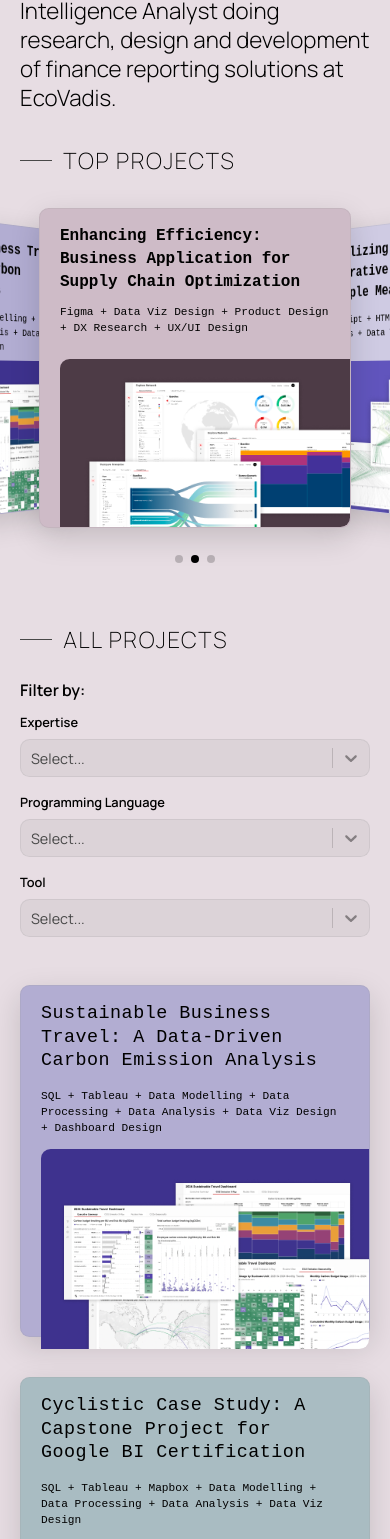
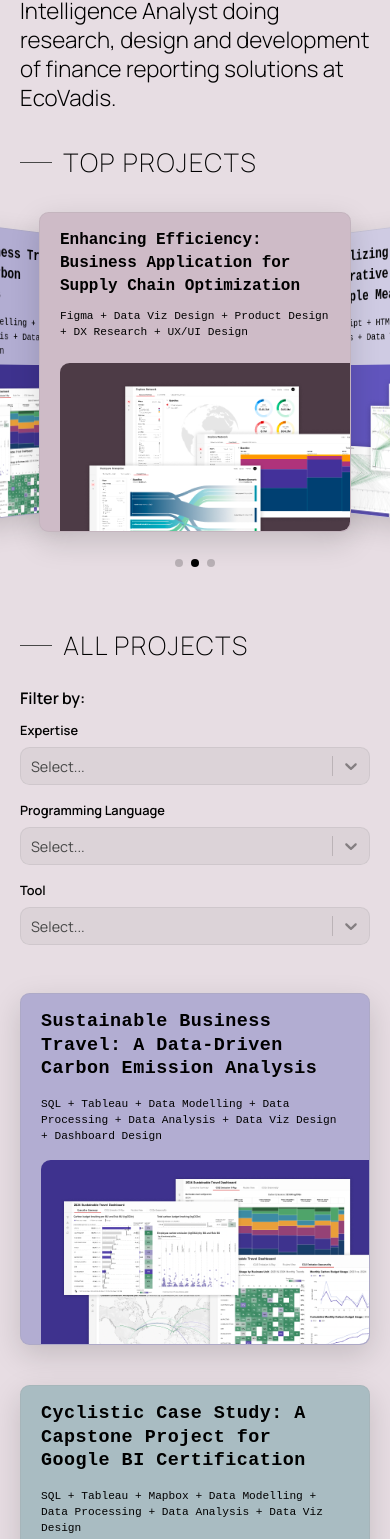
Before and after one commit to LiwiaWagner/Portfolio-Liwia-Wagner, a React (Create React App) app: page / in a window 390 px wide. Shown: the part 311-1850 px from the top of the page. Built offline with nearby package versions, Linux system fonts and the light colour scheme; grey boxes are pictures that could not be loaded; a web font is replaced by a local one.

Commit message:
card height amendments

```diff
--- a/src/components/card/card.css
+++ b/src/components/card/card.css
@@ -169,8 +169,8 @@
   .card-container-img-mobile {
     display: block;
     width: 100%;
-    min-height: 12.5rem;
-    max-height: 12.5rem;
+    min-height: 11.5rem;
+    max-height: 11.5rem;
     border-radius: 0.6rem 0 0.6rem 0;
     background-repeat: no-repeat;
     background-size: cover;
@@ -185,7 +185,7 @@
   /* ---Card text */
   .card-title {
     font-size: 1.15rem;
-    font-weight: 500;
+    font-weight: 600;
     letter-spacing: 0.03rem;
     line-height: 1.45rem;
     padding: 0 0 1rem 0;
--- a/src/pages/home/home.css
+++ b/src/pages/home/home.css
@@ -247,7 +247,7 @@
   }
 
   .projects-title {
-    font-size: 1.4rem;
+    font-size: 1.6rem;
     letter-spacing: 0.1rem;
     padding: 0 0 0 2.7rem;
     margin: 1rem 1.25rem 0 1.25rem;
@@ -264,7 +264,6 @@
   }
 
   .top-projects-container .card-container {
-    height: 20rem !important;
     min-height: 20rem;
     max-height: 20rem;
   }
```
